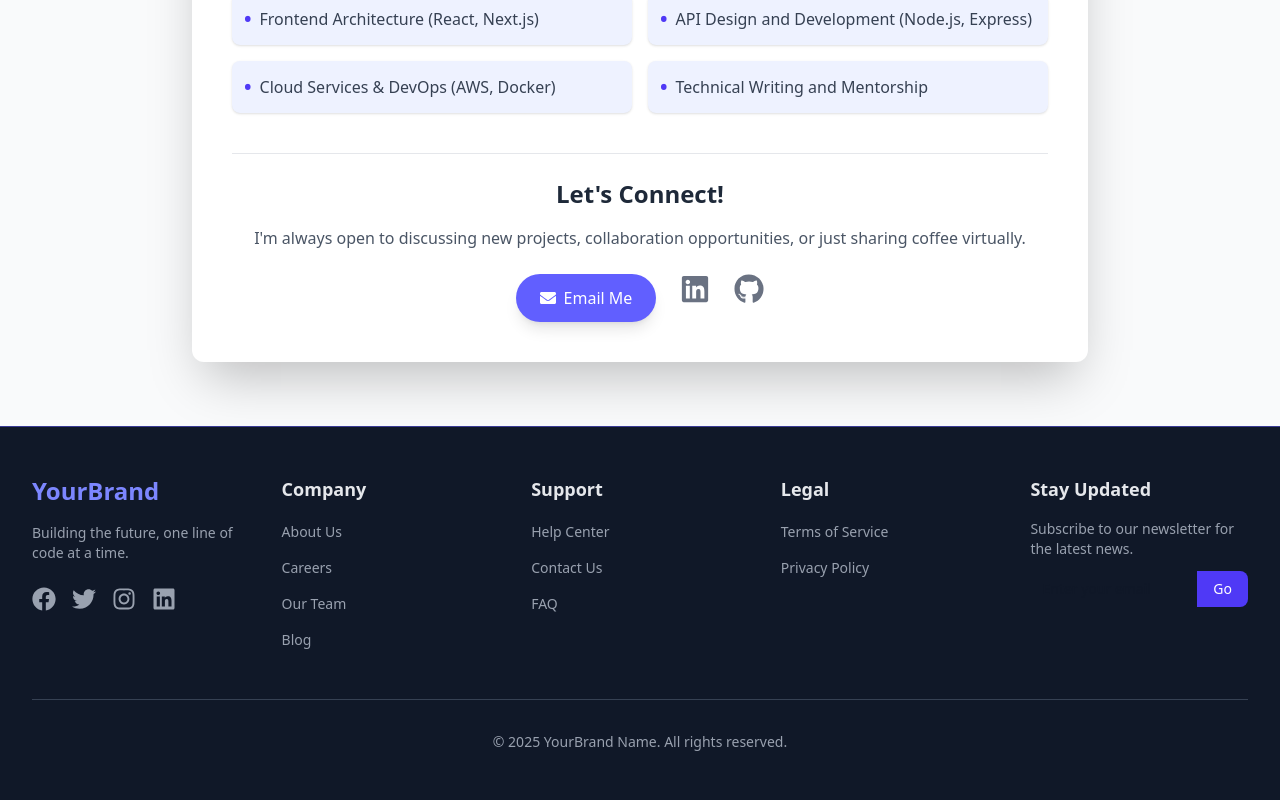
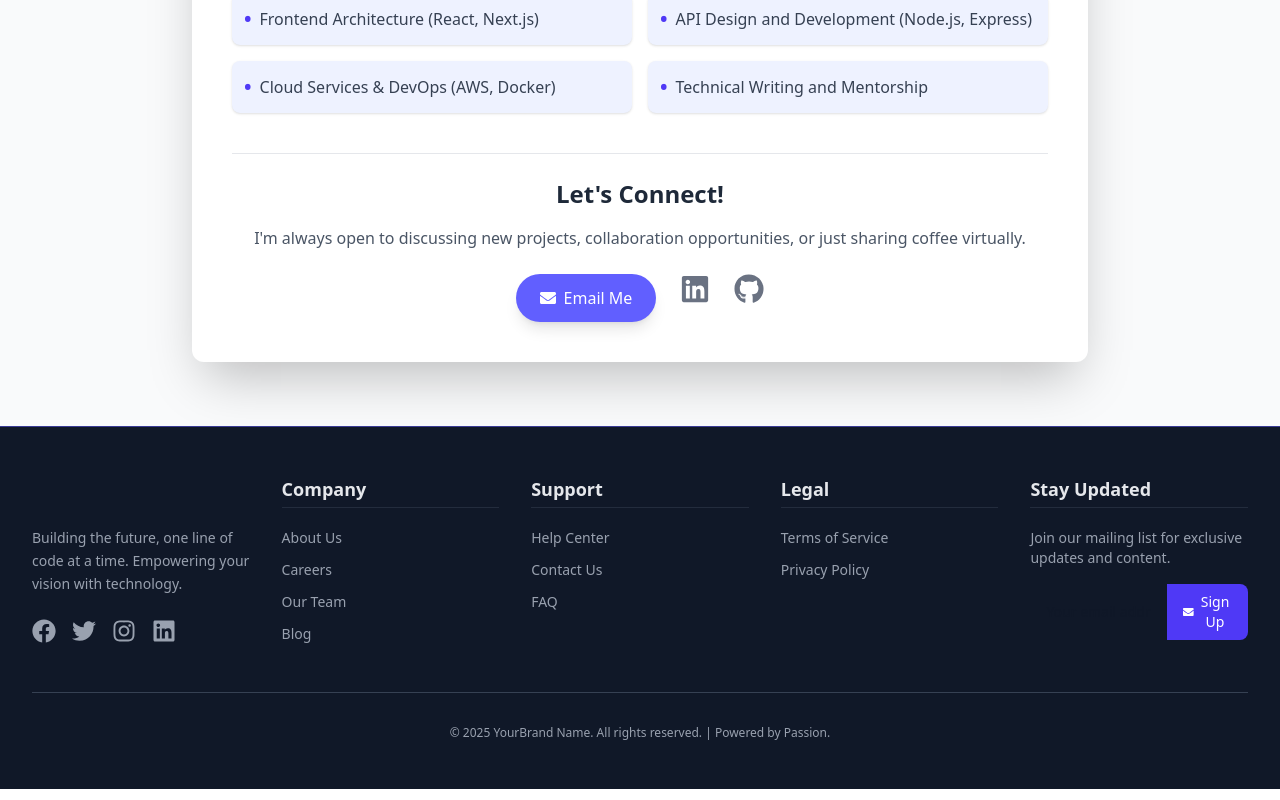
Before and after one commit to kousar-21/chorcha, a React (Vite) app: page / in a window 1280 px wide. Shown: the part 1359-2159 px from the top of the page. Built offline with nearby package versions, Linux system fonts and the light colour scheme.

Commit message:
updated and modified footer

```diff
--- a/src/Component/Footer.jsx
+++ b/src/Component/Footer.jsx
@@ -1,5 +1,5 @@
 import React from 'react';
-import { FaFacebook, FaTwitter, FaInstagram, FaLinkedin } from 'react-icons/fa';
+import { FaFacebook, FaTwitter, FaInstagram, FaLinkedin, FaEnvelope } from 'react-icons/fa';
 
 const Footer = () => {
   // Define your navigation links
@@ -36,13 +36,15 @@ const Footer = () => {
       <div className="max-w-7xl mx-auto py-12 px-4 sm:px-6 lg:px-8">
 
         {/* Main Footer Grid */}
-        <div className="grid grid-cols-2 md:grid-cols-5 gap-8">
+        <div className="grid grid-cols-2 sm:grid-cols-3 md:grid-cols-6 lg:grid-cols-5 gap-8">
 
-          {/* Column 1: Logo & Social */}
-          <div className="col-span-2 md:col-span-1">
-            <h3 className="text-2xl font-bold text-indigo-400">YourBrand</h3>
-            <p className="mt-4 text-gray-400 text-sm">
-              Building the future, one line of code at a time.
+          {/* Column 1: Logo & Social (2 columns wide on small screens, 1 on md+) */}
+          <div className="col-span-2 md:col-span-2 lg:col-span-1">
+            <h3 className="text-3xl font-extrabold bg-clip-text text-transparent b-linear-to-r from-indigo-400 to-purple-400">
+              YourBrand
+            </h3>
+            <p className="mt-4 text-gray-400 text-sm leading-relaxed">
+              Building the future, one line of code at a time. Empowering your vision with technology.
             </p>
 
             {/* Social Media Icons */}
@@ -53,7 +55,8 @@ const Footer = () => {
                   href={link.href}
                   target="_blank"
                   rel="noopener noreferrer"
-                  className="text-gray-400 hover:text-indigo-400 transition-colors duration-200"
+                  className="text-gray-400 hover:text-indigo-400 focus:outline-none focus:ring-2 focus:ring-indigo-400 rounded transition-colors duration-200"
+                  aria-label={link.icon.name.replace('Fa', '')}
                 >
                   <link.icon className="h-6 w-6" />
                 </a>
@@ -61,15 +64,22 @@ const Footer = () => {
             </div>
           </div>
 
-          {/* Column 2: Company Links */}
-          <div className="col-span-1">
-            <h4 className="text-lg font-semibold text-gray-200 mb-4">Company</h4>
+          {/* Column 2-4: Link Sections */}
+          {[
+            { title: 'Company', links: companyLinks },
+            { title: 'Support', links: supportLinks },
+            { title: 'Legal', links: legalLinks },
+          ].map((section, sectionIndex) => (
+            <div key={sectionIndex} className="col-span-1">
+              <h4 className="text-lg font-semibold text-gray-200 mb-5 border-b border-gray-700/50 pb-1">
+                {section.title}
+              </h4>
               <ul className="space-y-3">
-              {companyLinks.map((link) => (
+                {section.links.map((link) => (
                   <li key={link.name}>
                     <a
                       href={link.href}
-                    className="text-gray-400 hover:text-indigo-400 text-sm transition-colors duration-200"
+                      className="text-gray-400 hover:text-indigo-400 focus:outline-none focus:ring-2 focus:ring-indigo-400 focus:text-indigo-400 text-sm transition-colors duration-200 block w-fit"
                     >
                       {link.name}
                     </a>
@@ -77,69 +87,37 @@ const Footer = () => {
                 ))}
               </ul>
             </div>
+          ))}
 
-          {/* Column 3: Support Links */}
-          <div className="col-span-1">
-            <h4 className="text-lg font-semibold text-gray-200 mb-4">Support</h4>
-            <ul className="space-y-3">
-              {supportLinks.map((link) => (
-                <li key={link.name}>
-                  <a
-                    href={link.href}
-                    className="text-gray-400 hover:text-indigo-400 text-sm transition-colors duration-200"
-                  >
-                    {link.name}
-                  </a>
-                </li>
-              ))}
-            </ul>
-          </div>
-
-          {/* Column 4: Legal Links */}
-          <div className="col-span-1">
-            <h4 className="text-lg font-semibold text-gray-200 mb-4">Legal</h4>
-            <ul className="space-y-3">
-              {legalLinks.map((link) => (
-                <li key={link.name}>
-                  <a
-                    href={link.href}
-                    className="text-gray-400 hover:text-indigo-400 text-sm transition-colors duration-200"
-                  >
-                    {link.name}
-                  </a>
-                </li>
-              ))}
-            </ul>
-          </div>
-
-          {/* Column 5: Newsletter (Optional, but useful) */}
-          <div className="col-span-2 md:col-span-1">
-            <h4 className="text-lg font-semibold text-gray-200 mb-4">Stay Updated</h4>
-            <p className="text-gray-400 text-sm mb-3">
-              Subscribe to our newsletter for the latest news.
+          {/* Column 5: Newsletter */}
+          <div className="col-span-2 sm:col-span-3 lg:col-span-1">
+            <h4 className="text-lg font-semibold text-gray-200 mb-5 border-b border-gray-700/50 pb-1">
+              Stay Updated
+            </h4>
+            <p className="text-gray-400 text-sm mb-4">
+              Join our mailing list for exclusive updates and content.
             </p>
             <form className="flex">
               <input
                 type="email"
-                placeholder="Enter your email"
-                className="w-full px-3 py-2 text-sm text-gray-900 rounded-l-lg focus:outline-none"
+                placeholder="Your email address"
+                className="w-full px-4 py-2 text-sm text-gray-900 rounded-l-lg border-none focus:ring-2 focus:ring-indigo-400 focus:outline-none"
+                aria-label="Email for newsletter"
               />
               <button
                 type="submit"
-                className="bg-indigo-600 text-white px-4 py-2 text-sm rounded-r-lg hover:bg-indigo-700 transition duration-200"
+                className="bg-indigo-600 text-white px-4 py-2 text-sm font-medium rounded-r-lg hover:bg-indigo-700 transition duration-200 disabled:opacity-50 flex items-center"
               >
-                Go
+                <FaEnvelope className="mr-1 h-4 w-4" /> Sign Up
               </button>
             </form>
           </div>
-
         </div>
 
-        {/* Separator Line */}
+        {/* Separator Line & Copyright */}
         <div className="mt-12 border-t border-gray-700 pt-8">
-          {/* Bottom Row: Copyright */}
-          <p className="text-center text-gray-400 text-sm">
-            &copy; {currentYear} YourBrand Name. All rights reserved.
+          <p className="text-center text-gray-400 text-xs">
+            &copy; {currentYear} YourBrand Name. All rights reserved. | Powered by Passion.
           </p>
         </div>
 
```
Lines whose indentation alone changed are shown as unchanged.
